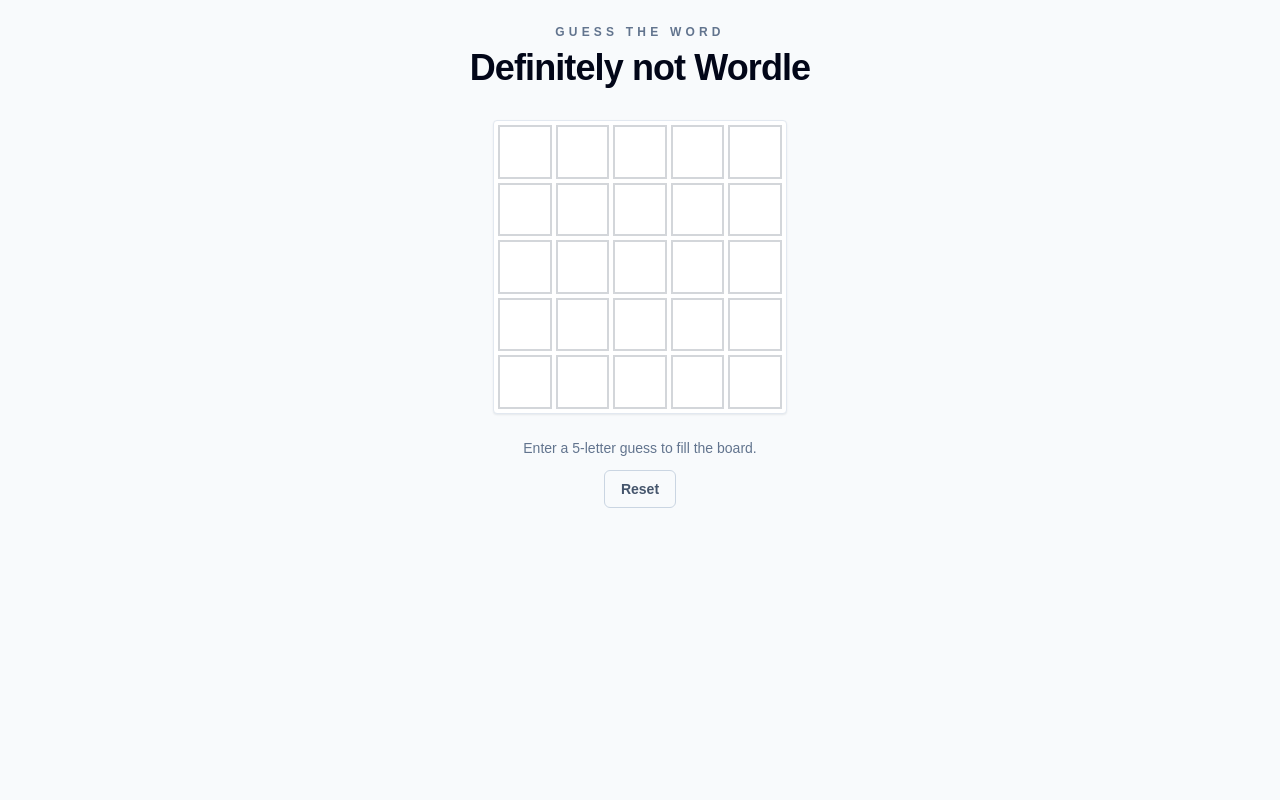
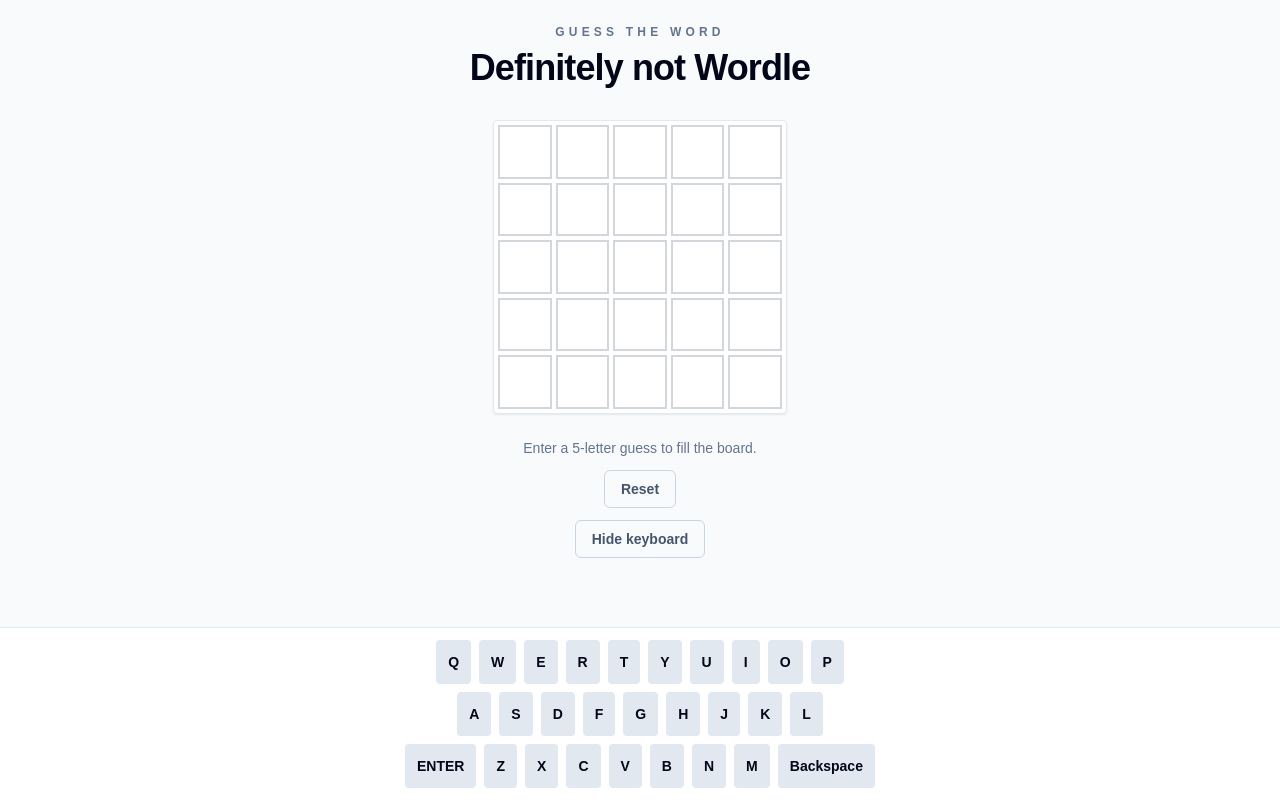
Before and after one commit to davidk003/golinks-wordle, a Next.js app: page / in a window 1280 px wide. Built offline with nearby package versions, Linux system fonts and the light colour scheme.

Commit message:
add toggleable keyboard

```diff
--- a/app/WordleGame.tsx
+++ b/app/WordleGame.tsx
@@ -4,6 +4,12 @@
 
 const WORD_LENGTH = 5;
 const MAX_GUESSES = 5;
+
+const keyboardRows = [
+  ["Q", "W", "E", "R", "T", "Y", "U", "I", "O", "P"],
+  ["A", "S", "D", "F", "G", "H", "J", "K", "L"],
+  ["ENTER", "Z", "X", "C", "V", "B", "N", "M", "BACKSPACE"],
+];
 
 type GameState = {
   guesses: SubmittedGuess[];
@@ -44,6 +50,34 @@
   return value.replace(/[^a-z]/gi, "").slice(0, WORD_LENGTH).toUpperCase();
 }
 
+function canEditGuess(game: GameState) {
+  return game.status === "playing" && !game.isSubmitting;
+}
+
+function addLetterToGuess(game: GameState, letter: string): GameState {
+  if (!canEditGuess(game)) {
+    return game;
+  }
+
+  return {
+    ...game,
+    currentGuess: sanitizeGuess(`${game.currentGuess}${letter}`),
+    message: initialGameState.message,
+  };
+}
+
+function removeLetterFromGuess(game: GameState): GameState {
+  if (!canEditGuess(game)) {
+    return game;
+  }
+
+  return {
+    ...game,
+    currentGuess: game.currentGuess.slice(0, -1),
+    message: initialGameState.message,
+  };
+}
+
 function isTextEntryTarget(target: EventTarget | null) {
   if (!(target instanceof HTMLElement)) {
     return false;
@@ -82,6 +116,7 @@
 
 export function WordleGame() {
   const [game, setGame] = useState<GameState>(initialGameState);
+  const [isKeyboardVisible, setIsKeyboardVisible] = useState(true);
   const submitGuessRef = useRef<() => void>(() => {});
 
   useEffect(() => {
@@ -92,33 +127,13 @@
 
       if (/^[a-z]$/i.test(event.key)) {
         event.preventDefault();
-        setGame((current) => ({
-          ...current,
-          currentGuess:
-            current.status === "playing" && !current.isSubmitting
-              ? sanitizeGuess(`${current.currentGuess}${event.key}`)
-              : current.currentGuess,
-          message:
-            current.status === "playing" && !current.isSubmitting
-              ? initialGameState.message
-              : current.message,
-        }));
+        setGame((current) => addLetterToGuess(current, event.key));
         return;
       }
 
       if (event.key === "Backspace") {
         event.preventDefault();
-        setGame((current) => ({
-          ...current,
-          currentGuess:
-            current.status === "playing" && !current.isSubmitting
-              ? current.currentGuess.slice(0, -1)
-              : current.currentGuess,
-          message:
-            current.status === "playing" && !current.isSubmitting
-              ? initialGameState.message
-              : current.message,
-        }));
+        setGame(removeLetterFromGuess);
         return;
       }
 
@@ -234,8 +249,26 @@
     setGame(initialGameState);
   }
 
+  function handleKeyboardPress(key: string) {
+    if (key === "ENTER") {
+      void submitCurrentGuess();
+      return;
+    }
+
+    if (key === "BACKSPACE") {
+      setGame(removeLetterFromGuess);
+      return;
+    }
+
+    setGame((current) => addLetterToGuess(current, key));
+  }
+
   return (
-    <section className="mt-8 flex w-full max-w-md flex-col items-center gap-6">
+    <section
+      className={`mt-8 flex w-full max-w-md flex-col items-center gap-6 ${
+        isKeyboardVisible ? "pb-40" : ""
+      }`}
+    >
       <div
         aria-label="Wordle board"
         className="grid grid-cols-5 gap-1 rounded-sm border border-slate-200 bg-white p-1 shadow-[0_1px_2px_rgba(15,23,42,0.08)]"
@@ -268,7 +301,36 @@
         >
           Reset
         </button>
+        <button
+          type="button"
+          onClick={() => setIsKeyboardVisible((current) => !current)}
+          className="rounded-md border border-slate-300 px-4 py-2 text-sm font-bold text-slate-600"
+        >
+          {isKeyboardVisible ? "Hide keyboard" : "Show keyboard"}
+        </button>
       </div>
+
+      {isKeyboardVisible ? (
+        <div className="fixed inset-x-0 bottom-0 z-10 border-t border-slate-200 bg-white p-3">
+          <div className="mx-auto flex max-w-xl flex-col gap-2">
+            {keyboardRows.map((row) => (
+              <div key={row.join("")} className="flex justify-center gap-2">
+                {row.map((key) => (
+                  <button
+                    key={key}
+                    type="button"
+                    onClick={() => handleKeyboardPress(key)}
+                    disabled={game.status !== "playing" || game.isSubmitting}
+                    className="rounded bg-slate-200 px-3 py-3 text-sm font-bold text-slate-950 disabled:opacity-50"
+                  >
+                    {key === "BACKSPACE" ? "Backspace" : key}
+                  </button>
+                ))}
+              </div>
+            ))}
+          </div>
+        </div>
+      ) : null}
     </section>
   );
 }
```
